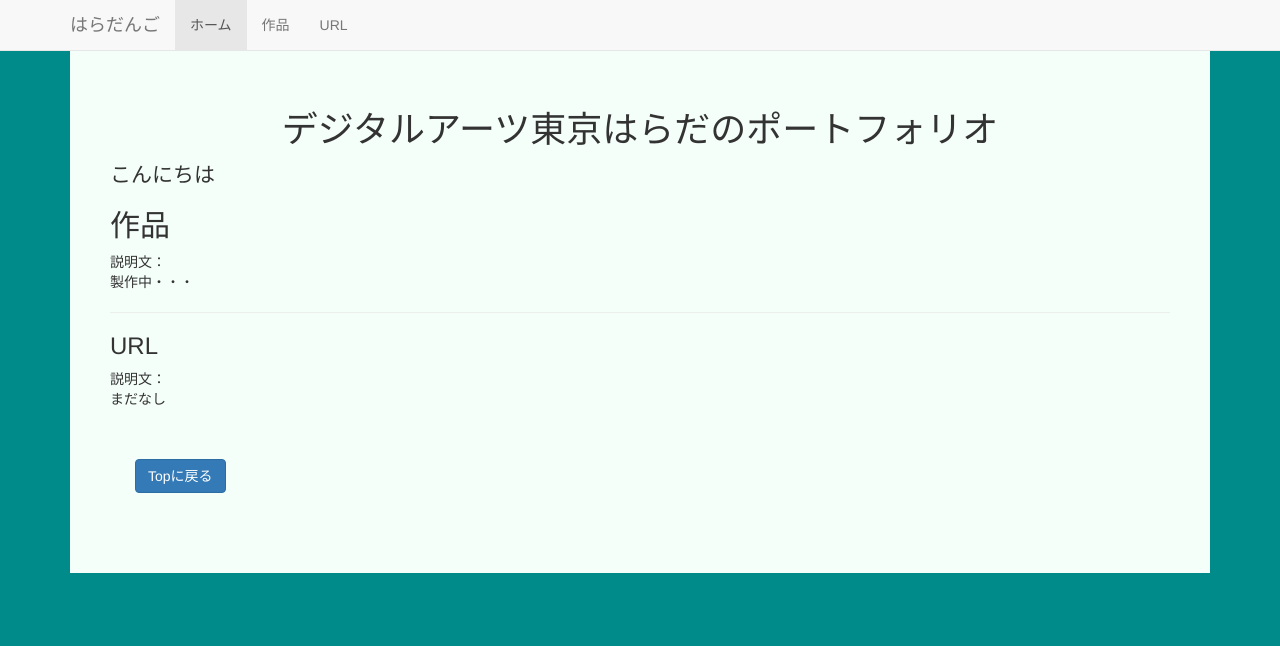
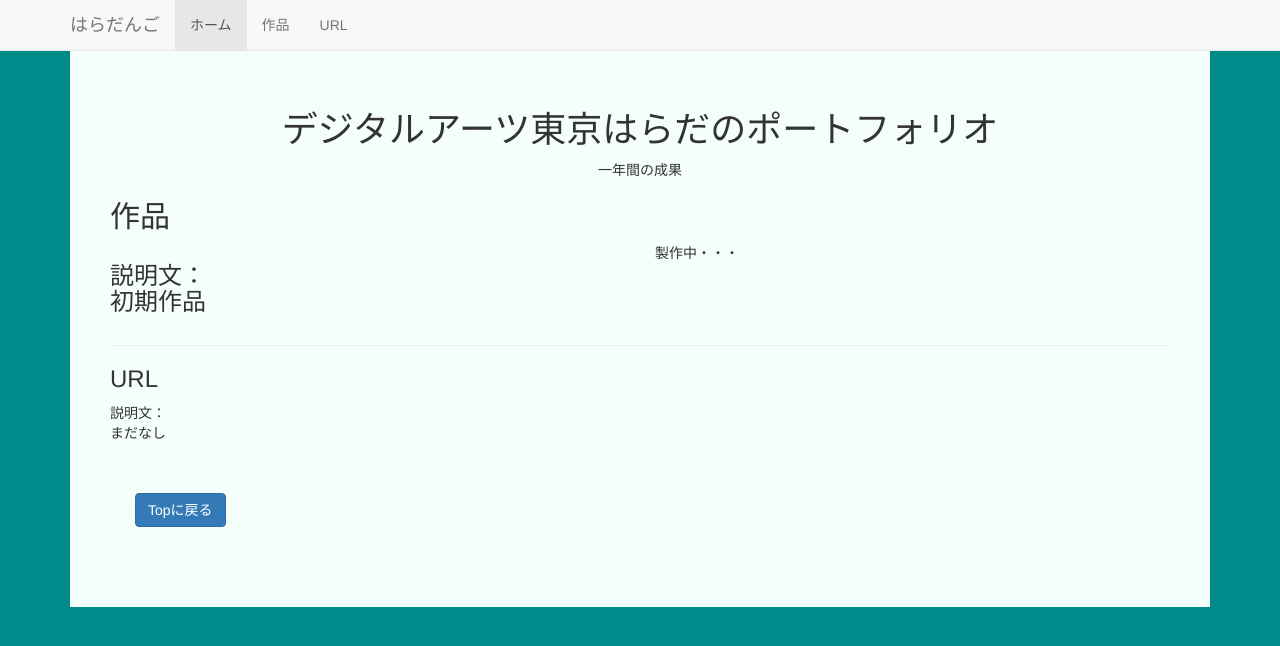
Before and after one commit to kumanomisnp00/kumanomisnp00.github.io, a plain HTML site: page index.html in a window 1280 px wide. Drawn offline with nearby package versions, Linux system fonts and the light colour scheme.

Commit message:
Update index.html

```diff
--- a/index.html
+++ b/index.html
@@ -47,9 +47,12 @@
     <div class="container">
         <div class="starter-template">
             <h1 class="text-center">デジタルアーツ東京はらだのポートフォリオ</h1>
-            <p class="lead" class="text-center">こんにちは</p>
+            <p class="text-center">一年間の成果</p>
             <h2 id="works">作品</h2>
-            <p>説明文：<br>製作中・・・</p>
+              <div class="row">
+                <div class="col-sm-6"><h3>説明文：<br>初期作品</h3></div>
+                <div class="col-sm-6">製作中・・・</div>
+              </div>
             <hr>
             <h3 id="URL">URL</h3>
             <p>説明文：<br>まだなし</p>
```
